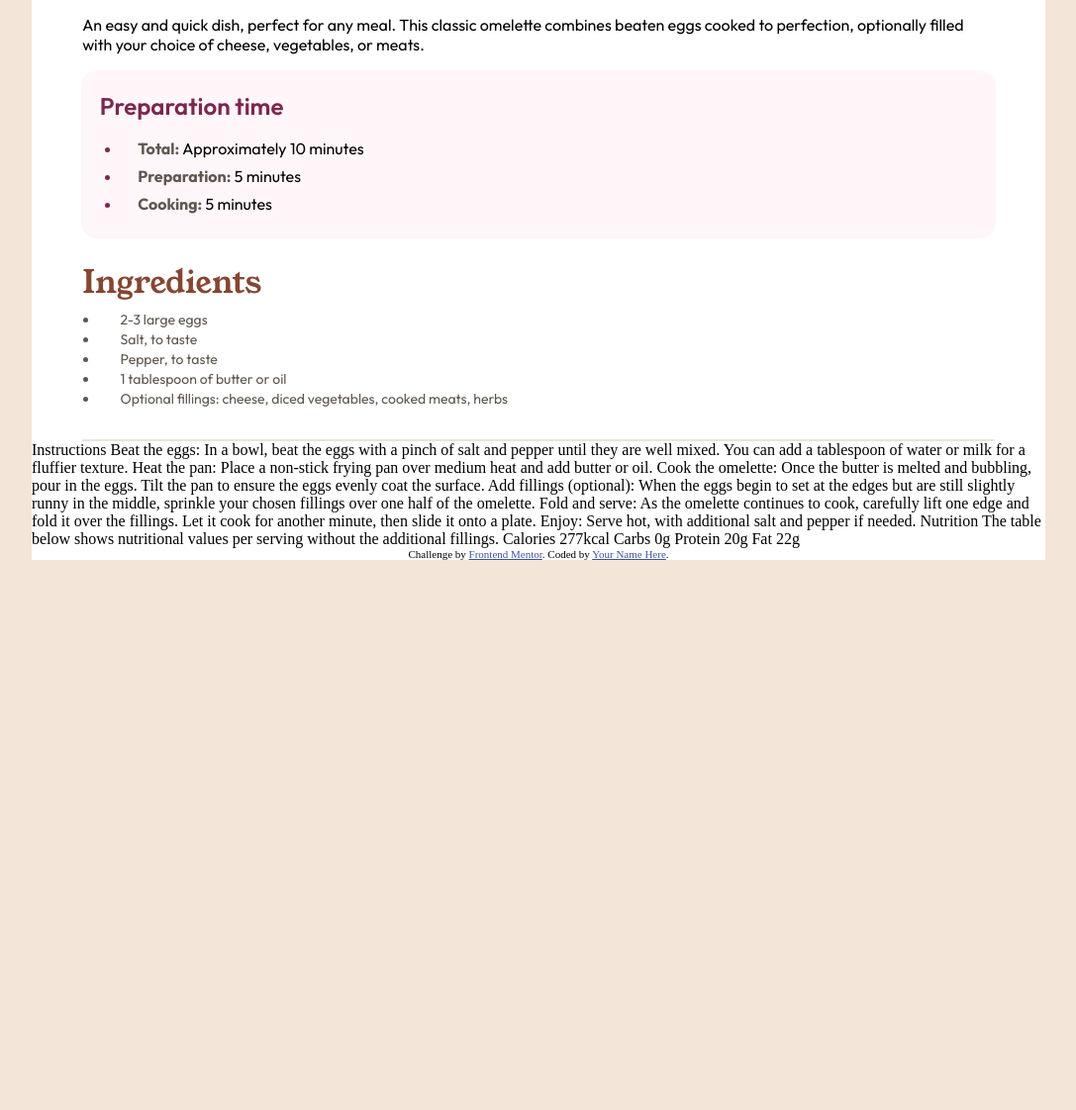
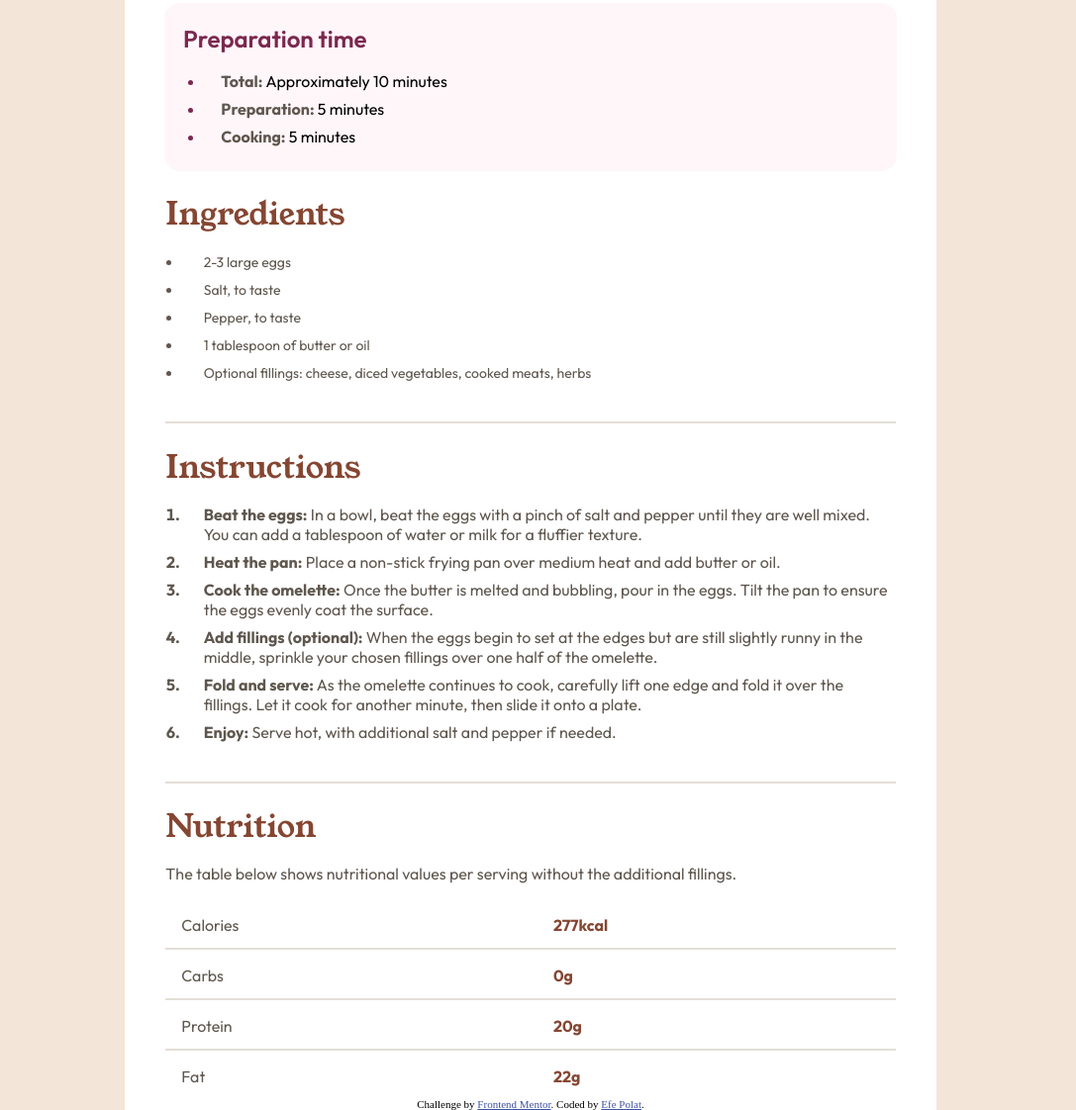
Before and after one commit to mefepolat/recipe-page-frontend, a plain HTML site: page index.html in a window 1280 px wide. Shown: the part 531-1653 px from the top of the page at 99% size, without its empty margins (104-1191 px from the left). Before the commit the page ends 1105 px from the top, so only its background shows below. Drawn offline with Linux system fonts and the light colour scheme.

Commit message:
need media css

```diff
--- a/index.html
+++ b/index.html
@@ -62,25 +62,76 @@
         </ul>
       </div>
 
-       Instructions Beat the eggs: In a bowl, beat the eggs with a pinch of
-      salt and pepper until they are well mixed. You can add a tablespoon of
-      water or milk for a fluffier texture. Heat the pan: Place a non-stick
-      frying pan over medium heat and add butter or oil. Cook the omelette: Once
-      the butter is melted and bubbling, pour in the eggs. Tilt the pan to
-      ensure the eggs evenly coat the surface. Add fillings (optional): When the
-      eggs begin to set at the edges but are still slightly runny in the middle,
-      sprinkle your chosen fillings over one half of the omelette. Fold and
-      serve: As the omelette continues to cook, carefully lift one edge and fold
-      it over the fillings. Let it cook for another minute, then slide it onto a
-      plate. Enjoy: Serve hot, with additional salt and pepper if needed.
-      Nutrition The table below shows nutritional values per serving without the
-      additional fillings. Calories 277kcal Carbs 0g Protein 20g Fat 22g
+
+      <div class="instructions-container">
+        <h1 class="mutual-titles">Instructions</h1>
+
+        <ul class="instructions-list">
+          <li class="list-item">
+            <span>Beat the eggs:</span> In a bowl, beat the eggs with a pinch of
+            salt and pepper until they are well mixed. You can add a tablespoon
+            of water or milk for a fluffier texture.
+          </li>
+          <li class="list-item">
+            <span>Heat the pan:</span> Place a non-stick frying pan over medium
+            heat and add butter or oil.
+          </li>
+          <li class="list-item">
+            <span>Cook the omelette:</span> Once the butter is melted and
+            bubbling, pour in the eggs. Tilt the pan to ensure the eggs evenly
+            coat the surface.
+          </li>
+          <li class="list-item">
+            <span>Add fillings (optional):</span> When the eggs begin to set at
+            the edges but are still slightly runny in the middle, sprinkle your
+            chosen fillings over one half of the omelette.
+          </li>
+          <li class="list-item">
+            <span>Fold and serve:</span> As the omelette continues to cook,
+            carefully lift one edge and fold it over the fillings. Let it cook
+            for another minute, then slide it onto a plate.
+          </li>
+          <li class="list-item">
+            <span>Enjoy:</span> Serve hot, with additional salt and pepper if
+            needed.
+          </li>
+        </ul>
+      </div>
+
+      <div class="nutrition-container">
+        <h1 class="mutual-titles">Nutrition</h1>
+        <p>The table below shows nutritional values per serving without the
+          additional fillings.</p>
+
+          <table>
+
+            <tr class="nutrition-row">
+              <td class="table-key">Calories</td>
+              <td class="table-value">277kcal</td>
+            </tr>
+
+            <tr class="nutrition-row">
+              <td class="table-key">Carbs</td>
+              <td class="table-value">0g</td>
+            </tr>
+            <tr class="nutrition-row">
+              <td class="table-key">Protein</td>
+              <td class="table-value">20g</td>
+            </tr>
+            <tr class="nutrition-row">
+              <td class="table-key">Fat</td>
+              <td class="table-value">22g</td>
+            </tr>
+          </table>
+      </div>
+
+
 
       <div class="attribution">
         Challenge by
         <a href="https://www.frontendmentor.io?ref=challenge" target="_blank"
           >Frontend Mentor</a
-        >. Coded by <a href="#">Your Name Here</a>.
+        >. Coded by <a href="https://github.com/mefepolat">Efe Polat</a>.
       </div>
     </div>
   </body>
--- a/styles.css
+++ b/styles.css
@@ -9,9 +9,10 @@ html{
 
 body {
     margin-top: 0;
-    width: 100vw;
+    width: 80vw;
     box-sizing: border-box;
     min-height: 100vh;
+    margin: 0 auto;
   }
 h1 {
   font-family: Young Serif, sans-serif;
@@ -31,6 +32,7 @@ p {
     color: hsl(14, 45%, 36%);
     height: 1.5vh;
     font-weight: 400;
+    margin-bottom: 2rem;
 }
 
 .container {
@@ -84,6 +86,7 @@ p {
     border: solid 0.1rem hsl(330, 100%, 98%, 0.9);
     border-radius: 1rem;
     flex-direction: column;
+    margin-top: 1rem;
 }
 
 .preparation-list {
@@ -123,12 +126,20 @@ p {
     flex-direction: column;
     width: 90%;
     padding-bottom: 1rem;
-    border-bottom: 2px solid hsl(30, 18%, 87%, 0.8);
+    border-bottom: 2px solid hsl(30, 18%, 87%);
 }
 
 .ingredients-list {
     padding-left: 1.1rem;
     font-family: Outfit, sans-serif;
+}
+
+.ingredients-list li {
+    margin: 0 auto;
+    margin-left: 0;
+    padding-bottom: 0.5rem;
+    color:hsl(30, 10%, 34%);
+
 }
 
 .ingredients-list li span {
@@ -140,3 +151,79 @@ p {
 .ingredients-list li::marker {
     color: hsl(30, 10%, 34%);
 }
+
+.instructions-container {
+    display: flex;
+    justify-content: flex-start;
+    flex-direction: column;
+    width: 90%;
+    border-bottom: 2px solid hsl(30, 18%, 87%);
+    padding-bottom: 1rem;
+}
+
+.instructions-list li span {
+    font-weight: bold;
+}
+
+.instructions-list {
+    list-style: decimal;
+    padding-left: 1.1rem;
+}
+
+.instructions-list li {
+    margin: 0 auto;
+    margin-left: 0;
+    font-family: Outfit, sans-serif;
+    padding-bottom: 0.5rem;
+    padding-left: 1.3rem;
+    color:hsl(30, 10%, 34%);
+}
+
+.instructions-list li::marker {
+    color: hsl(30, 10%, 34%);
+    font-family: Outfit, sans-serif;
+    font-weight: bold;
+}
+
+.nutrition-container {
+    display: flex;
+    justify-content: flex-start;
+    flex-direction: column;
+    width: 90%;
+}
+
+.nutrition-container p {
+    color:hsl(30, 10%, 34%);
+
+}
+
+.nutrition-row {
+    border-bottom: 2px solid hsl(30, 18%, 87%);
+
+}
+
+.nutrition-row td {
+    padding-bottom: 0.8rem;
+    margin: 0 auto;
+    padding-left: 1rem;
+    padding-top: 1rem;
+    font-family: Outfit, sans-serif;
+}
+
+.nutrition-row:last-child {
+    border-bottom: none;
+}
+
+table {
+    width: 100%;
+    border-collapse: collapse;
+}
+
+.table-key {
+    color:hsl(30, 10%, 34%);
+}
+
+.table-value {
+    font-weight: bold;
+    color:hsl(14, 45%, 36%);
+}
```
